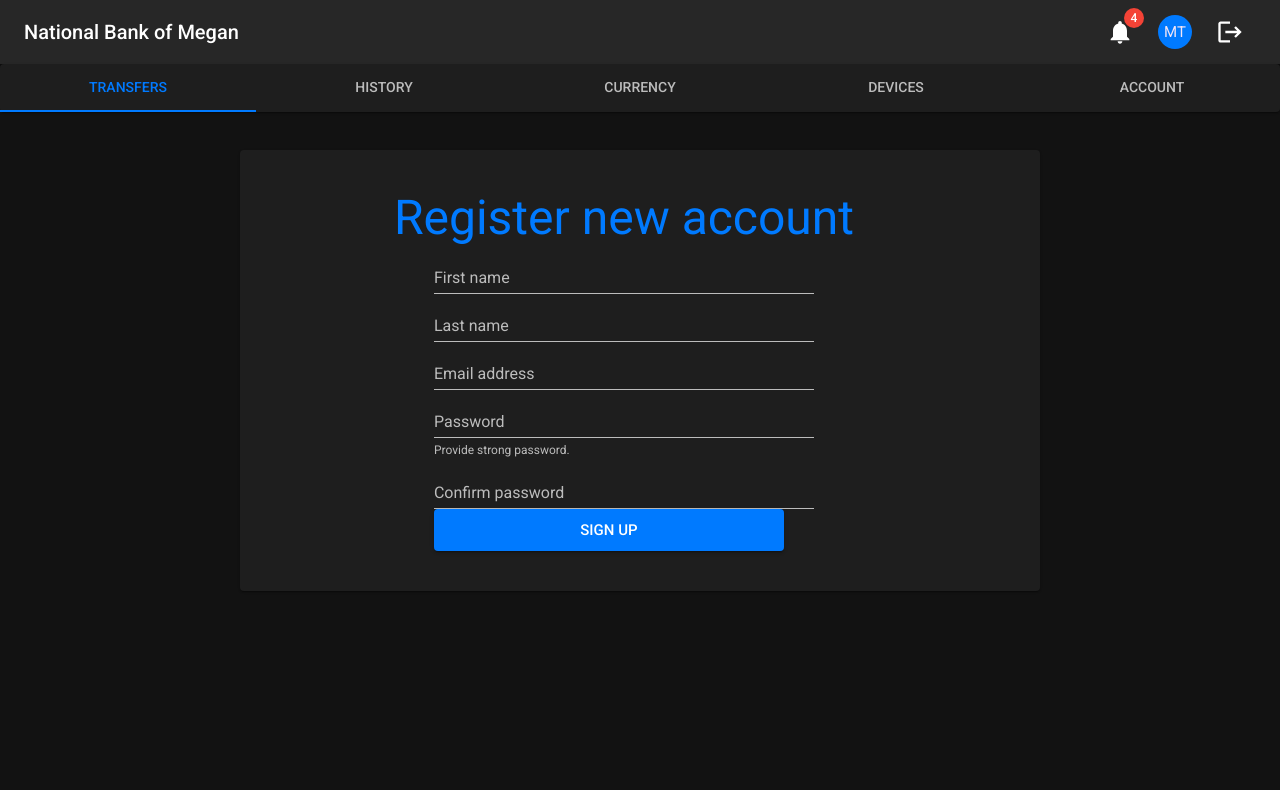
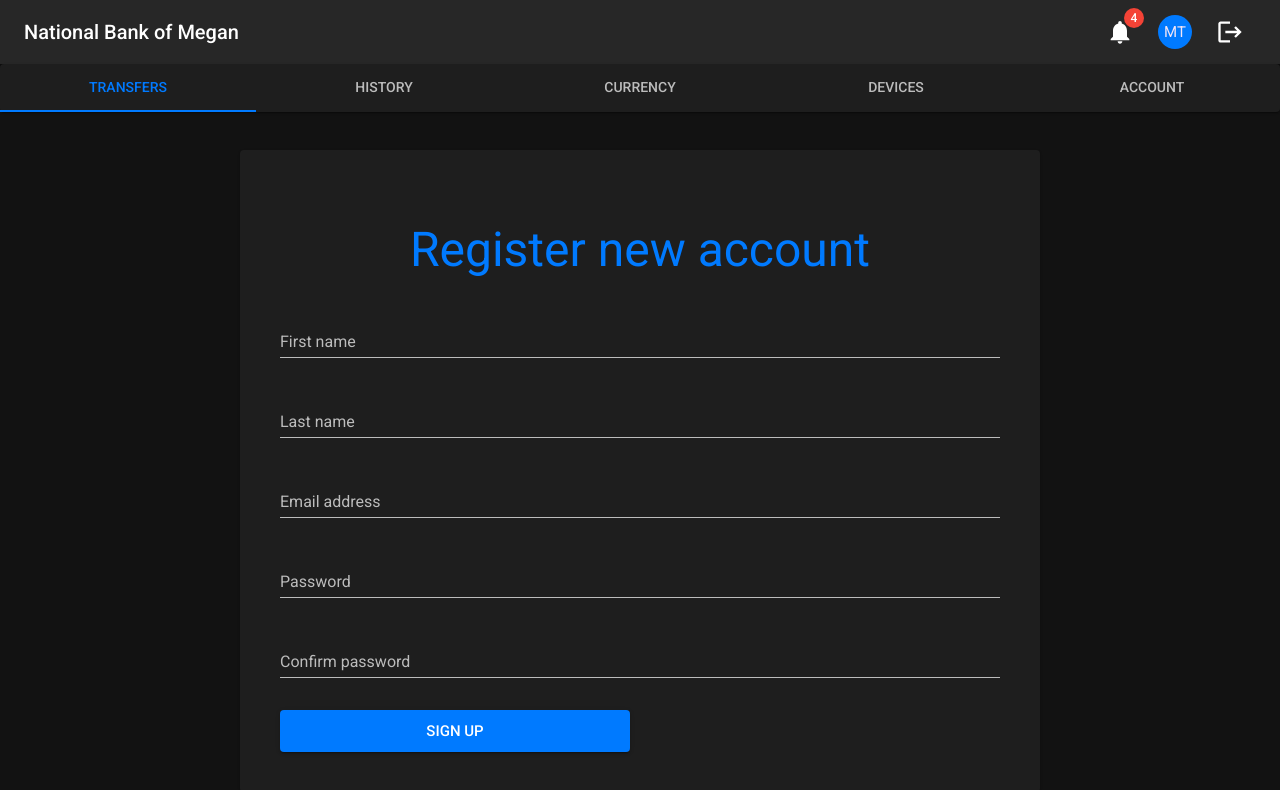
Before and after one commit to National-Bank-of-Megan/secure-bank-web-client, a React (Create React App) app: page /signup in a window 1280 px wide. Shown: the top 790 px of the page. Built offline with nearby package versions, Linux system fonts and the light colour scheme.

Commit message:
Register form

```diff
--- a/src/components/registration/IdentificationForm.tsx
+++ b/src/components/registration/IdentificationForm.tsx
@@ -1,4 +1,4 @@
-import {Button, Grid, Paper, TextField, Typography} from "@mui/material";
+import {Button, FormHelperText, Grid, Paper, TextField, Typography} from "@mui/material";
 import React, {} from "react";
 import useInput from "../../hook/use-input";
 import useFetch, {RequestConfig} from "../../hook/use-fetch";
@@ -62,7 +62,9 @@ const IdentificationForm = () => {
 
 
     const setAllInputsError = () => {
-        const setIsTouchedList = [setIsFirstNameTouched, setIsLastNameTouched, setIsEmailTouched, setIsPasswordTouched, setIsConfirmPasswordTouched];
+        const setIsTouchedList = [setIsFirstNameTouched, setIsLastNameTouched, setIsEmailTouched,
+                                  setIsPasswordTouched, setIsConfirmPasswordTouched];
+
         setIsTouchedList.forEach(setIsTouched => {
             setIsTouched(true);
         })
@@ -102,38 +104,53 @@ const IdentificationForm = () => {
     }
 
     return (
-
+        <form onSubmit={signUpHandler}>
         <Paper sx={{
             marginLeft: "auto",
             marginRight: "auto",
             width: '800px'
         }}>
             <Grid container spacing={4} sx={{justifyContent: 'center', paddingBottom: 5, paddingTop: 5}}>
-                <form onSubmit={signUpHandler}>
                     <Grid item xs={12} sx={{textAlign: 'center'}}>
                         <Typography variant="h3" color="primary">Register new account</Typography>
                     </Grid>
                     <Grid item xs={12} sx={{marginRight: 5, marginLeft: 5}}>
                         <TextField
+                            error={firstNameHasError}
+                            onChange={firstNameChangeHandler}
+                            onBlur={firstNameBlurHandler}
+                            value={firstNameValue}
                             label="First name"
                             size="medium"
                             variant="standard"
+                            helperText={firstNameHasError ? "Field cannot be empty." : ''}
+                            fullWidth
+                        />
+
+                    </Grid>
+                    <Grid item xs={12} sx={{marginRight: 5, marginLeft: 5}}>
+                        <TextField
+                            error={lastNameHasError}
+                            onChange={lastNameChangeHandler}
+                            onBlur={lastNameBlurHandler}
+                            value={lastNameValue}
+                            label="Last name"
+                            size="medium"
+                            variant="standard"
+                            helperText={lastNameHasError ? "Field cannot be empty." : ''}
                             fullWidth
                         />
                     </Grid>
                     <Grid item xs={12} sx={{marginRight: 5, marginLeft: 5}}>
                         <TextField
-                            label="Last name"
-                            size="medium"
-                            variant="standard"
-                            fullWidth
-                        />
-                    </Grid>
-                    <Grid item xs={12} sx={{marginRight: 5, marginLeft: 5}}>
-                        <TextField
+                            error={emailHasError}
+                            onChange={emailChangeHandler}
+                            onBlur={emailBlurHandler}
+                            value={emailValue}
                             label="Email address"
                             size="medium"
                             variant="standard"
+                            helperText={emailHasError ? "Provide valid email." : ''}
                             fullWidth
                             type="email"
                         />
@@ -144,20 +161,29 @@ const IdentificationForm = () => {
                     {/*</Grid>*/}
                     <Grid item xs={12} sx={{marginRight: 5, marginLeft: 5}}>
                         <TextField
+                            error={passwordHasError}
+                            onChange={passwordChangeHandler}
+                            onBlur={passwordBlurHandler}
+                            value={passwordValue}
                             label="Password"
-                            helperText="Provide strong password."
                             size="medium"
                             variant="standard"
                             fullWidth
+                            helperText={passwordHasError ? "Too weak password." : ''}
                             type="password"
                         />
                     </Grid>
                     <Grid item xs={12} sx={{marginRight: 5, marginLeft: 5}}>
                         <TextField
+                            error={confirmPasswordHasError}
+                            onChange={confirmPasswordChangeHandler}
+                            onBlur={confirmPasswordBlurHandler}
+                            value={confirmPasswordValue}
                             label="Confirm password"
                             size="medium"
                             variant="standard"
                             fullWidth
+                            helperText={confirmPasswordHasError ? "Passwords do not match." : ''}
                             type="password"
                         />
                     </Grid>
@@ -166,10 +192,11 @@ const IdentificationForm = () => {
                             Sign up
                         </Button>
                     </Grid>
-                </form>
+
 
             </Grid>
         </Paper>
+        </form>
 
     )
 }
--- a/src/hook/use-input.ts
+++ b/src/hook/use-input.ts
@@ -7,12 +7,14 @@ const useInput = (validateValue: (value: string) => boolean) => {
     const valueIsValid = validateValue(enteredValue);
     const hasError = !valueIsValid && isTouched;
 
-    const valueChangeHandler = (event: React.FormEvent<HTMLInputElement>) => {
+    const valueChangeHandler = (event: React.ChangeEvent<HTMLInputElement>) => {
         setEnteredValue((event.target as HTMLInputElement).value);
     };
 
     const inputBlurHandler = (event: React.FocusEvent<HTMLInputElement>) => {
-        setIsTouched(true);
+        if (event.target.value !== '') {
+            setIsTouched(true);
+        }
     };
 
     return {
```
